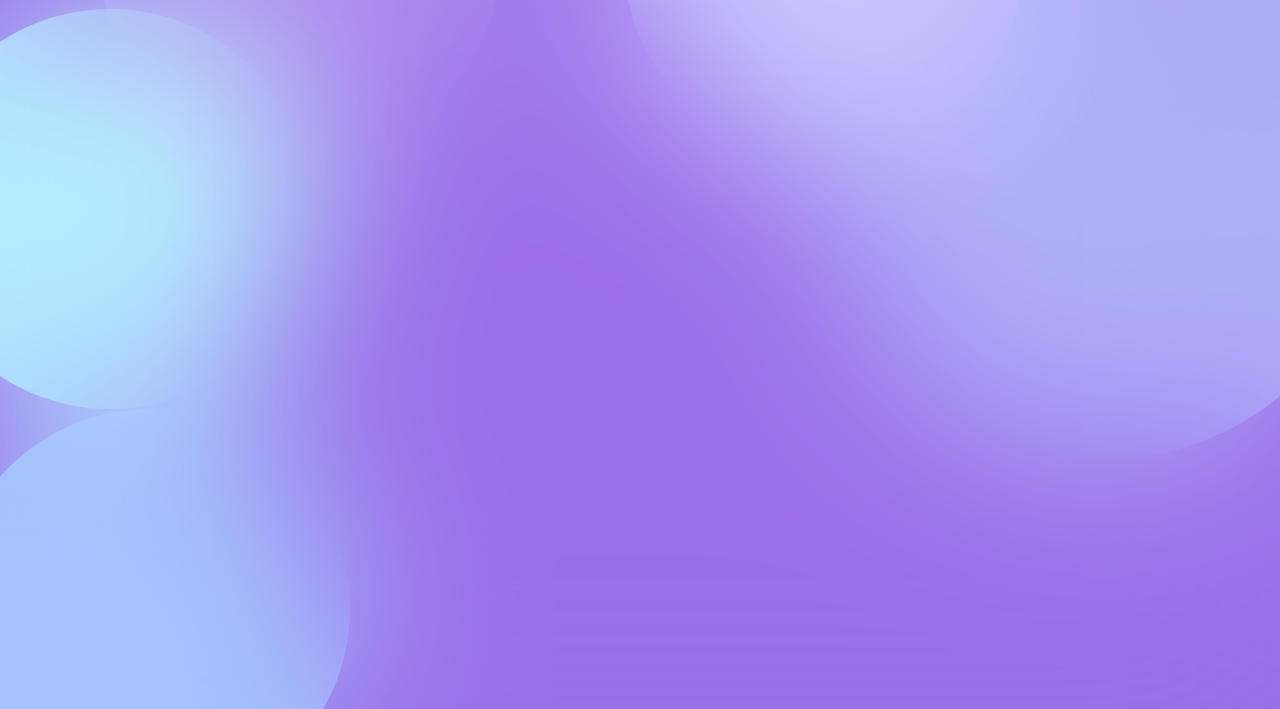
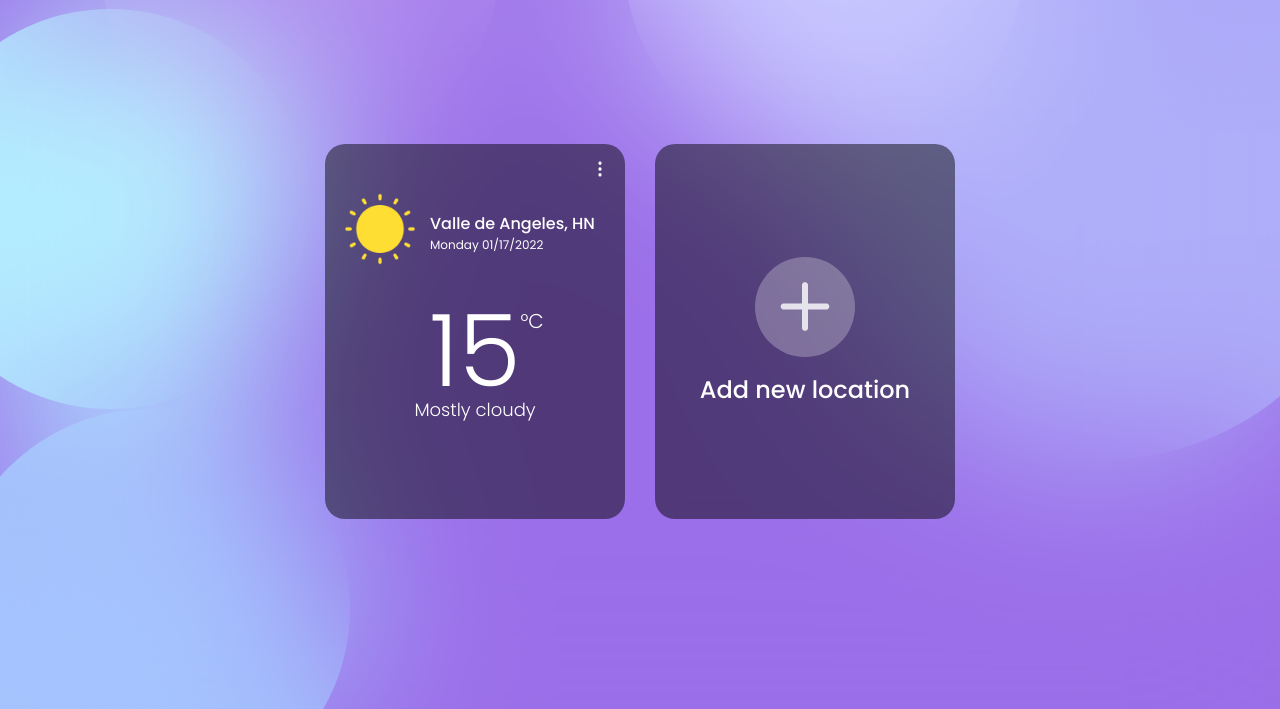
Before and after one commit to perrykwarteng/Weather-App, a plain HTML site: page index.html in a window 1280 px wide. Shown: the part 91-800 px from the top of the page. Drawn offline with Linux system fonts and the light colour scheme.

Commit message:
worked on the card and ongoing display weather card

```diff
--- a/index.html
+++ b/index.html
@@ -28,7 +28,39 @@
         </div>
       </div>
 
+      <div class="Weather-cards">
+        <div class="card">
+          <div class="optionImg">
+            <img src="image/option.png" />
+          </div>
+          <div class="day">
+            <div class="">
+              <img src="image/Sunny.png" />
+            </div>
+            <div class="">
+              <h2>Valle de Angeles, HN</h2>
+              <p>Monday 01/17/2022</p>
+            </div>
+          </div>
+          <div class="temp">
+            <h3>15<sup>°C</sup></h3>
+            <p>Mostly cloudy</p>
+          </div>
 
+          <div class="">
+            <div class=""></div>
+            <div class=""></div>
+            <div class=""></div>
+            <div class=""></div>
+          </div>
+        </div>
+        <div class="addCard">
+          <div class="add-img">
+            <img src="image/add.png" />
+          </div>
+          <p>Add new location</p>
+        </div>
+      </div>
     </section>
   </body>
 </html>
--- a/style.css
+++ b/style.css
@@ -108,3 +108,105 @@ body {
 .nav-list ul li:hover {
   color: #699cfd;
 }
+.Weather-cards {
+  width: 100%;
+  padding: 100px 50px;
+  min-height: 87.2vh;
+  display: flex;
+  justify-content: center;
+  align-items: center;
+  flex-wrap: wrap;
+  gap: 30px;
+}
+.card {
+  padding: 15px;
+  color: #fff;
+}
+.card .optionImg {
+  display: flex;
+  justify-content: end;
+}
+
+.card .optionImg img {
+  width: 20px;
+  height: 20px;
+  cursor: pointer;
+}
+
+.card .day {
+  margin-top: 10px;
+  display: flex;
+  align-items: center;
+  gap: 10px;
+}
+
+.card .day img {
+  width: 80px;
+  height: 80px;
+}
+
+.card .day h2 {
+  font-size: 16px;
+  font-weight: 500;
+}
+.card .day p {
+  font-size: 12px;
+  font-weight: 400;
+}
+
+.card .temp {
+  display: flex;
+  flex-direction: column;
+  align-items: center;
+  justify-content: center;
+}
+
+.card .temp h3 {
+  font-size: 100px;
+  font-weight: 300;
+  position: relative;
+}
+.temp sup {
+  font-size: 20px;
+  font-weight: 300;
+  position: absolute;
+  top: 30px;
+}
+.temp p {
+  font-size: 18px;
+  font-weight: 300;
+  margin-top: -30px;
+}
+
+.addCard,
+.card {
+  width: 300px;
+  height: 375px;
+  border-radius: 20px;
+  background: rgba(0, 0, 0, 0.48);
+}
+
+.addCard {
+  display: flex;
+  justify-content: center;
+  align-items: center;
+  flex-direction: column;
+  color: #fff;
+}
+
+.addCard .add-img {
+  display: flex;
+  justify-content: center;
+  align-items: center;
+  width: 100px;
+  height: 100px;
+  border-radius: 50%;
+  margin-bottom: 15px;
+  cursor: pointer;
+  background: rgba(255, 255, 255, 0.26);
+}
+
+.addCard p {
+  font-size: 24px;
+  font-weight: 500;
+}
```
